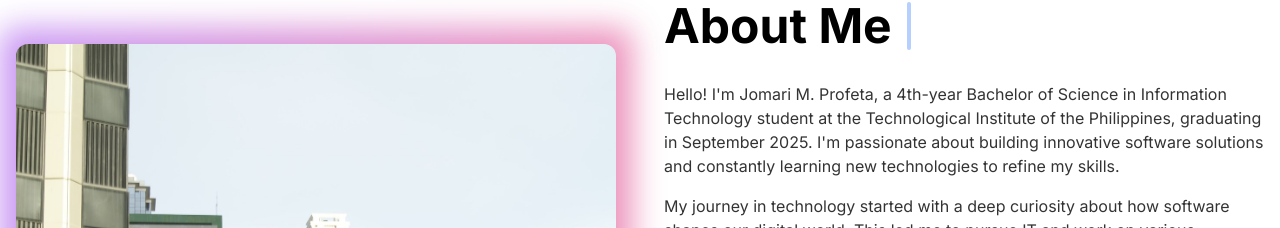
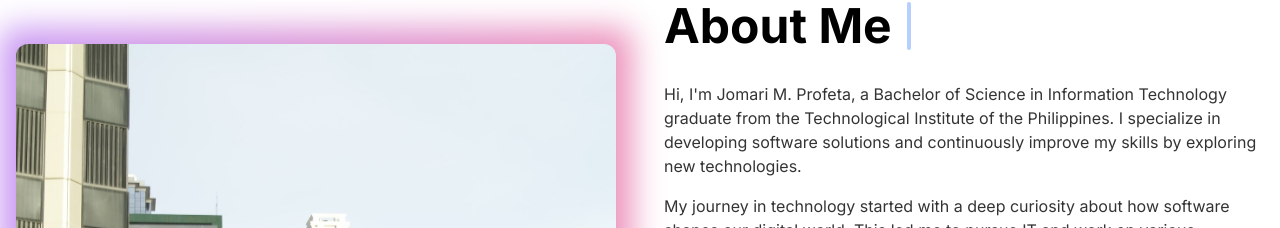
Before and after one commit to 25Kanon/my-portfolio, a Next.js app: page / in a window 1280 px wide. Shown: the part 1023-1251 px from the top of the page. Built offline with nearby package versions, Linux system fonts and the light colour scheme.

Commit message:
content update: change banner and about

```diff
--- a/src/app/page.tsx
+++ b/src/app/page.tsx
@@ -16,7 +16,7 @@ import {
   IconAt,
 } from "@tabler/icons-react";
 
-import bannerImg from "./assets/banner.png"
+import bannerImg from "./assets/banner.jpg"
 import aboutImg from "./assets/about.jpg"
 
 
@@ -188,10 +188,9 @@ export default function Home() {
 
                 <div className="space-y-4 dark:text-white/80 text-black/80">
                   <p>
-                    Hello! I&apos;m Jomari M. Profeta, a 4th-year Bachelor of Science in Information Technology student at
-                    the
-                    Technological Institute of the Philippines, graduating in September 2025. I&apos;m passionate about
-                    building innovative software solutions and constantly learning new technologies to refine my skills.
+                  Hi, I&#39;m Jomari M. Profeta, a Bachelor of Science in Information Technology
+                  graduate from the Technological Institute of the Philippines. I specialize in
+                  developing software solutions and continuously improve my skills by exploring new technologies.
                   </p>
 
                   <p>
```
Also changed, not shown: src/app/assets/banner.png (deleted), 1 other file (tests, documents, lock files or other folders).
